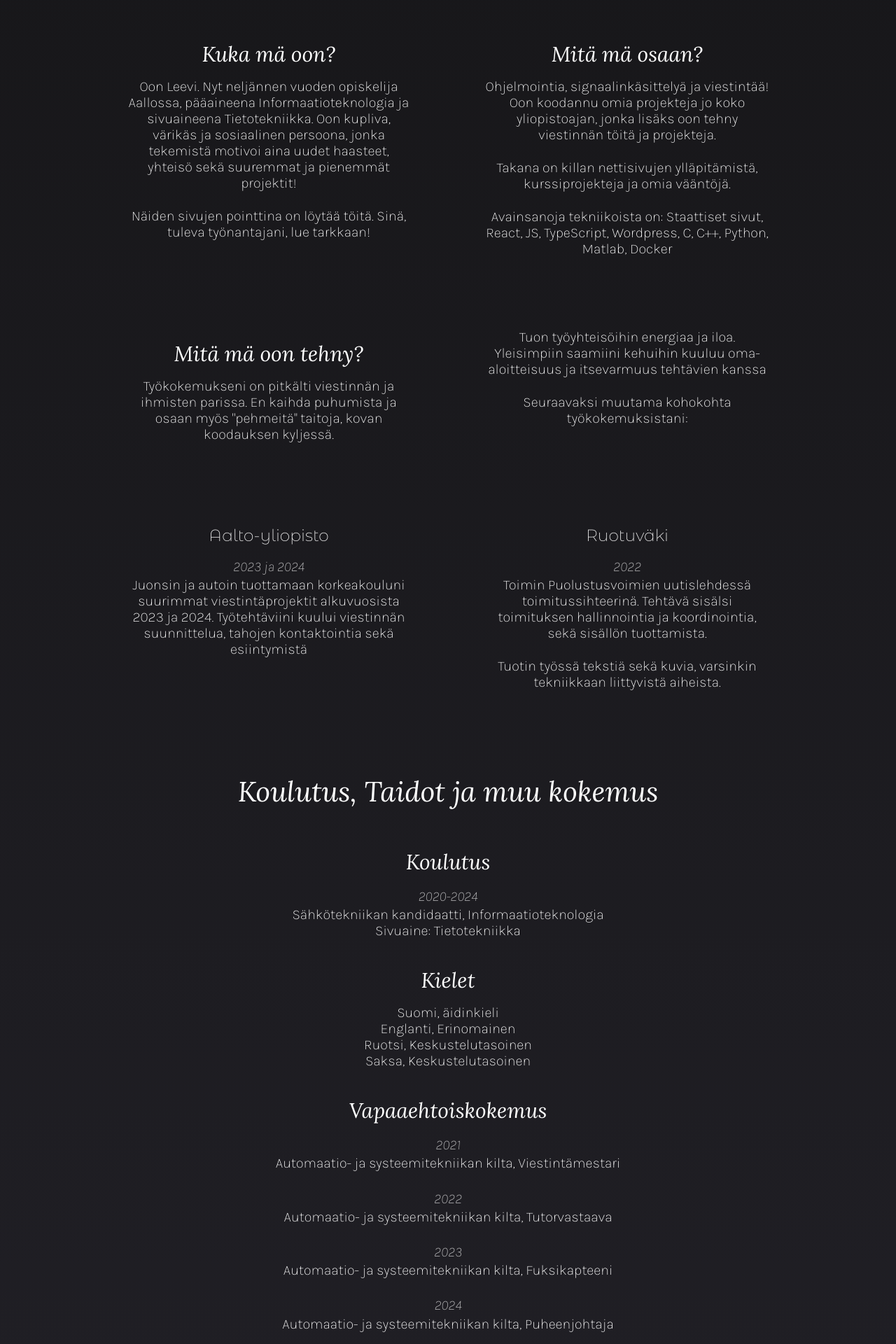
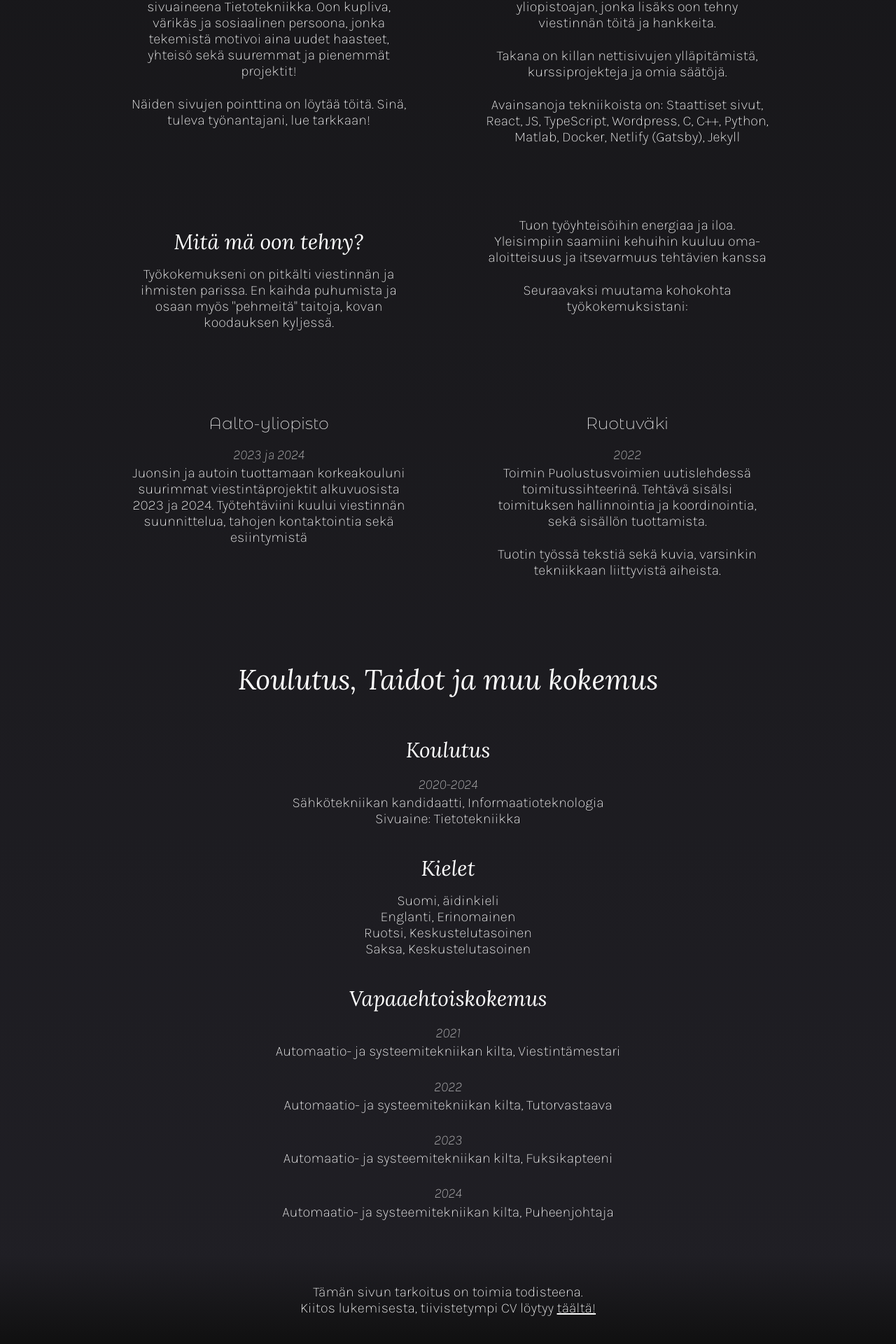
Before and after one commit to lhormaluoma/cv-2024, a React (Create React App) app: page / in a window 1280 px wide. Shown: the part 1972-3892 px from the top of the page at 70% size. Built offline with nearby package versions, Linux system fonts and the light colour scheme; the HTML template or start-up script is replaced by a standard one.

Commit message:
Fixed another responsibility problem and ironed out a animation bug

```diff
--- a/src/App.css
+++ b/src/App.css
@@ -37,13 +37,16 @@
   align-items: center;
   justify-content: space-between;
   padding-top: 45vh;
-  padding-bottom: 80vh;
+  padding-bottom: 60vh;
 }
 
 .App-footer {
-  padding-top:5vh;
-  padding-bottom:5vh;
+  padding-top: 5vh;
+  padding-bottom: 5vh;
   width:100%;
+  display: flex;
+  align-items: center;
+  justify-content: center;
   background: linear-gradient(#10101000,#101010);
 }
 
--- a/src/App.js
+++ b/src/App.js
@@ -13,7 +13,7 @@ function App() {
   const [greetColor, setgreetColor] = useState("white");
   const listenScrollEvent = () => {
     window.scrollY > 80 ? setnavColor("180deg, rgba(16,16,16,1) 0%, rgba(16,16,16,1) 50%, rgba(0,212,255,0) 100%") : setnavColor("transparent,transparent");
-    (window.scrollY > 600 && window.scrollY < 950) ? setbodyColor("white") : setbodyColor("transparent");
+    (window.scrollY > 900 && window.scrollY < 1350) ? setbodyColor("white") : setbodyColor("transparent");
     window.scrollY > 150 ? setgreetColor("transparent") : setgreetColor("white");
   };
   useEffect(() => {
@@ -77,8 +77,10 @@ function App() {
     </div>
     </body>
     <div className="App-footer">
-    <p>Tämän sivun tarkoitus on toimia todisteena.</p>
-    <p>Kiitos lukemisesta, tiivistetympi CV löytyy <a href="googledrive.com">täältä!</a></p>
+      <div style={{width:"70%"}}>
+        <p>Tämän sivun tarkoitus on toimia todisteena.</p>
+        <p>Kiitos lukemisesta, tiivistetympi CV löytyy <a href="googledrive.com">täältä!</a></p>
+      </div>
     </div>
     </div>
     </div>
--- a/src/Footer.css
+++ b/src/Footer.css
@@ -2,7 +2,7 @@
     .social-icons {
         position: fixed;
         bottom: 0;
-        height: 14vh;
+        padding-bottom: 3vh;
         right: 5vw;
         width: 80vw;
         display:flex;
@@ -10,7 +10,7 @@
         flex-direction: column;
     }
     .social-img {
-        height: calc(35px + 3vmin);
+        height: calc(20px + 3vmin);
         pointer-events: none;
         padding: 1vw;
     }
--- a/src/content-blocks/CV.md
+++ b/src/content-blocks/CV.md
@@ -14,15 +14,15 @@ Näiden sivujen pointtina on löytää töitä. Sinä, tuleva työnantajani, lue
 
 ## Mitä mä osaan?
 
-Ohjelmointia, signaalinkäsittelyä ja viestintää! Oon koodannu omia projekteja jo koko yliopistoajan, jonka lisäks oon tehny viestinnän töitä ja projekteja.
+Ohjelmointia, signaalinkäsittelyä ja viestintää! Oon koodannu omia projekteja jo koko yliopistoajan, jonka lisäks oon tehny viestinnän töitä ja hankkeita.
 
 <br/>
 
-Takana on killan nettisivujen ylläpitämistä, kurssiprojekteja ja omia vääntöjä.
+Takana on killan nettisivujen ylläpitämistä, kurssiprojekteja ja omia säätöjä.
 
 <br/>
 
-Avainsanoja tekniikoista on: Staattiset sivut, React, JS, TypeScript, Wordpress, C, C++, Python, Matlab, Docker
+Avainsanoja tekniikoista on: Staattiset sivut, React, JS, TypeScript, Wordpress, C, C++, Python, Matlab, Docker, Netlify (Gatsby), Jekyll
 
 </div>
 
```
